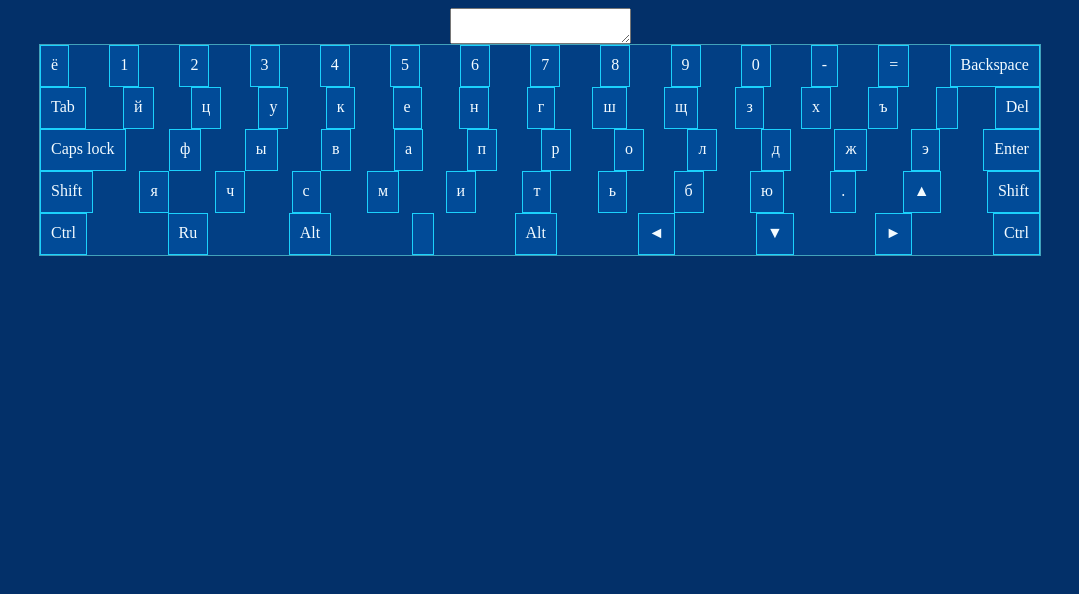
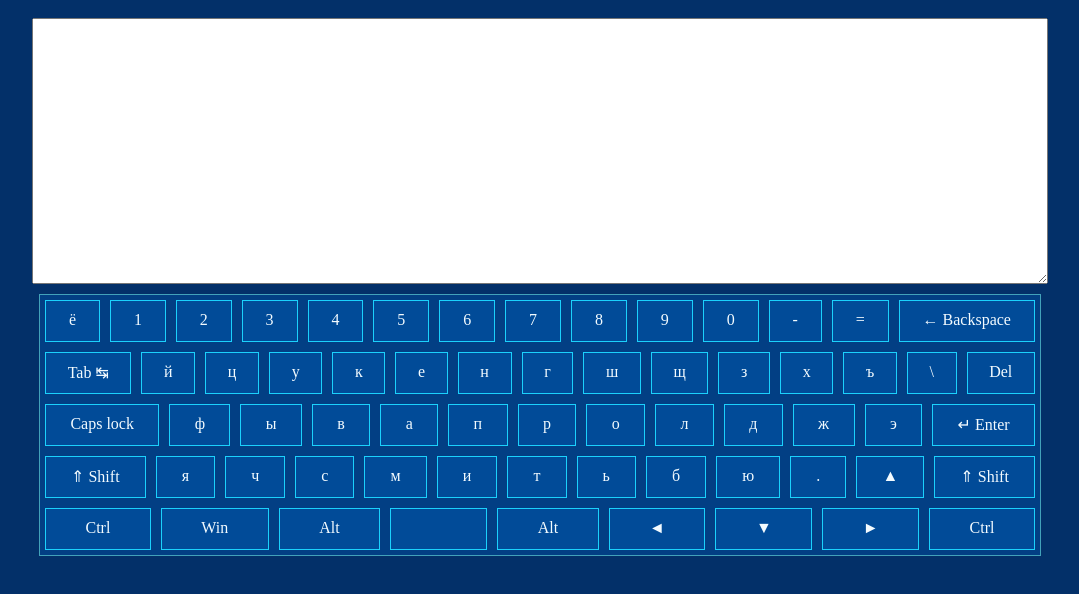
Before and after one commit to Svibex/VirtualKeyboard, a plain HTML site: page index.html in a window 1280 px wide. Shown: the whole page, without its empty margins (100-1179 px from the left). Drawn offline with Linux system fonts and the light colour scheme.

Commit message:
fix: keyboard's symbols

```diff
--- a/package.json
+++ /dev/null
@@ -1,5 +0,0 @@
-{
-  "devDependencies": {
-    "eslint": "^8.15.0"
-  }
-}
--- a/script.js
+++ b/script.js
@@ -52,12 +52,12 @@ const keys = [
         eng: {upperCase: '+', lowerCase: '='},
         keyCode: 'Equal'
     }, {
-        rus: {upperCase: 'Backspace', lowerCase: 'Backspace'},
-        eng: {upperCase: 'Backspace', lowerCase: 'Backspace'},
+        rus: {upperCase: '← Backspace', lowerCase: '← Backspace'},
+        eng: {upperCase: '← Backspace', lowerCase: '← Backspace'},
         keyCode: 'Backspace'
     }], [{
-        rus: {upperCase: 'Tab', lowerCase: 'Tab'},
-        eng: {upperCase: 'Tab', lowerCase: 'Tab'},
+        rus: {upperCase: 'Tab ↹', lowerCase: 'Tab ↹'},
+        eng: {upperCase: 'Tab ↹', lowerCase: 'Tab ↹'},
         keyCode: 'Tab'
     }, {
         rus: {upperCase: 'Й', lowerCase: 'й'},
@@ -108,8 +108,8 @@ const keys = [
         eng: {upperCase: '}', lowerCase: ']'},
         keyCode: 'BracketRight'
     }, {
-        rus: {upperCase: '/', lowerCase: ''},
-        eng: {upperCase: '|', lowerCase: ''},
+        rus: {upperCase: '/', lowerCase: '&#92;'},
+        eng: {upperCase: '|', lowerCase: '&#92;'},
         keyCode: 'Backslash'
     }, {
         rus: {upperCase: 'Del', lowerCase: 'Del'},
@@ -162,16 +162,16 @@ const keys = [
         keyCode: 'Semicolon'
     }, {
         rus: {upperCase: 'Э', lowerCase: 'э'},
-        eng: {upperCase: '"', lowerCase: ''},
+        eng: {upperCase: '"', lowerCase: '&apos;'},
         keyCode: 'Quote'
     }, {
-        rus: {upperCase: 'Enter', lowerCase: 'Enter'},
-        eng: {upperCase: 'Enter', lowerCase: 'Enter'},
+        rus: {upperCase: '↵ Enter', lowerCase: '↵ Enter'},
+        eng: {upperCase: '↵ Enter', lowerCase: '↵ Enter'},
         keyCode: 'Enter'
     },],
     [{
-        rus: {upperCase: 'Shift', lowerCase: 'Shift'},
-        eng: {upperCase: 'Shift', lowerCase: 'Shift'},
+        rus: {upperCase: '⇑ Shift', lowerCase: '⇑ Shift'},
+        eng: {upperCase: '⇑ Shift', lowerCase: '⇑ Shift'},
         keyCode: 'ShiftLeft'
     }, {
         rus: {upperCase: 'Я', lowerCase: 'я'},
@@ -218,8 +218,8 @@ const keys = [
         eng: {upperCase: '▲', lowerCase: '▲'},
         keyCode: 'ArrowUp'
     }, {
-        rus: {upperCase: 'Shift', lowerCase: 'Shift'},
-        eng: {upperCase: 'Shift', lowerCase: 'Shift'},
+        rus: {upperCase: '⇑ Shift', lowerCase: '⇑ Shift'},
+        eng: {upperCase: '⇑ Shift', lowerCase: '⇑ Shift'},
         keyCode: 'ShiftRight'
     },],
     [{
@@ -227,16 +227,16 @@ const keys = [
         eng: {upperCase: 'Ctrl', lowerCase: 'Ctrl'},
         keyCode: 'ControlLeft'
     }, {
-        rus: {upperCase: 'Ru', lowerCase: 'Ru'},
-        eng: {upperCase: 'En', lowerCase: 'En'},
+        rus: {upperCase: 'Win', lowerCase: 'Win'},
+        eng: {upperCase: 'Win', lowerCase: 'Win'},
         keyCode: 'langKey'
     }, {
         rus: {upperCase: 'Alt', lowerCase: 'Alt'},
         eng: {upperCase: 'Alt', lowerCase: 'Alt'},
         keyCode: 'AltLeft'
     }, {
-        rus: {upperCase: '', lowerCase: ''},
-        eng: {upperCase: '', lowerCase: ''},
+        rus: {upperCase: '&emsp;', lowerCase: '&emsp;'},
+        eng: {upperCase: '&emsp;', lowerCase: '&emsp;'},
         keyCode: 'Space'
     }, {
         rus: {upperCase: 'Alt', lowerCase: 'Alt'},
@@ -270,6 +270,7 @@ const textArea = document.createElement('textarea')
 keyboard.classList.add('keyboard')
 
 BODY.appendChild(textArea)
+textArea.classList.add('textarea')
 BODY.appendChild(keyboard)
 
 function changeLanguage() {
--- a/style.css
+++ b/style.css
@@ -6,6 +6,12 @@ body {
     display: flex;
     flex-direction: column;
     align-items: center;
+}
+
+.textarea {
+    width: 1010px;
+    height: 260px;
+    margin: 10px;
 }
 
 .keyboard {
@@ -28,6 +34,9 @@ body {
     border: 1px solid #1bd1fc;
     color: #f3fbff;
     background-color: #014b98;
+    flex-grow: 1;
+    margin: 5px;
+    text-align: center;
 }
 
 .hidden {
```
